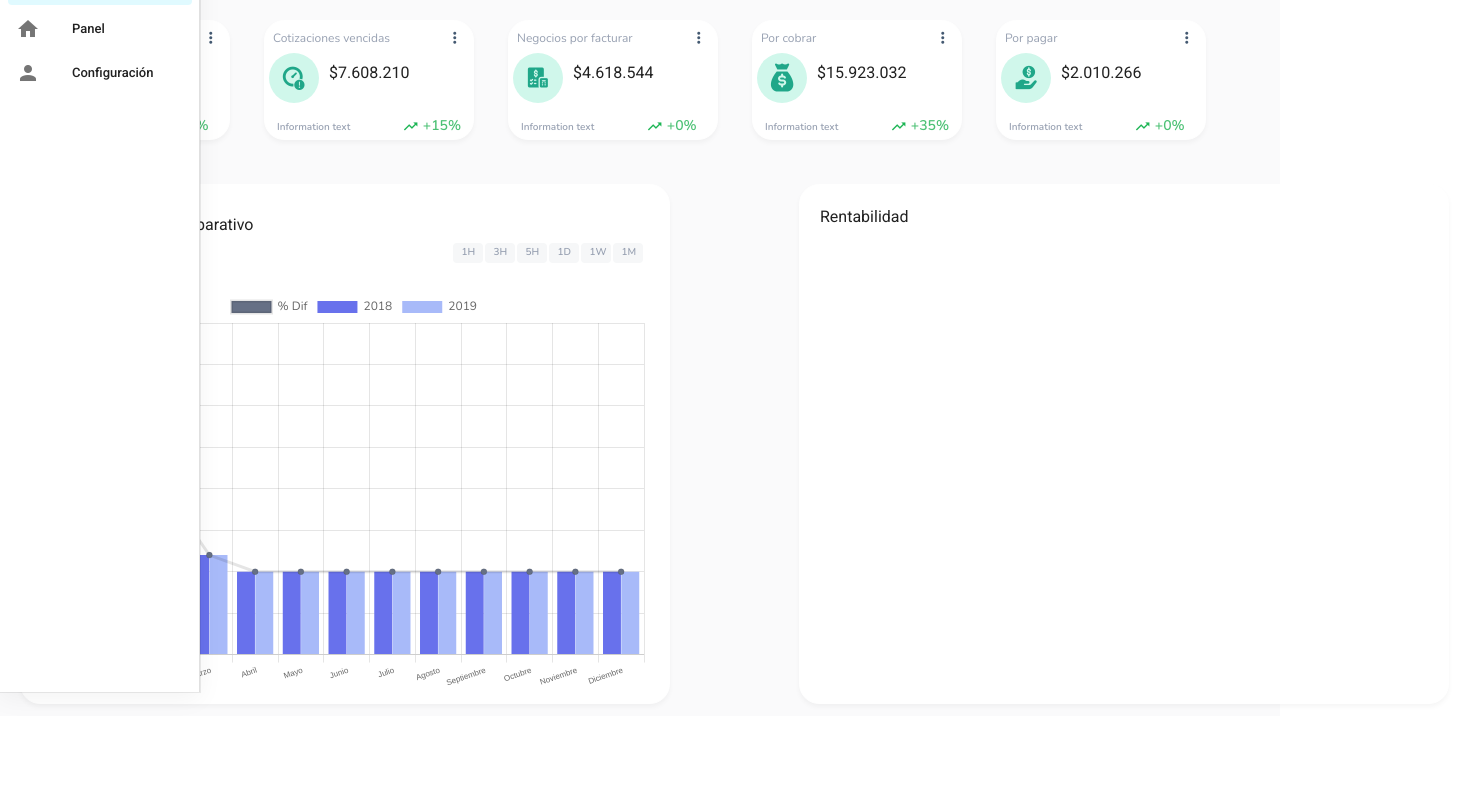
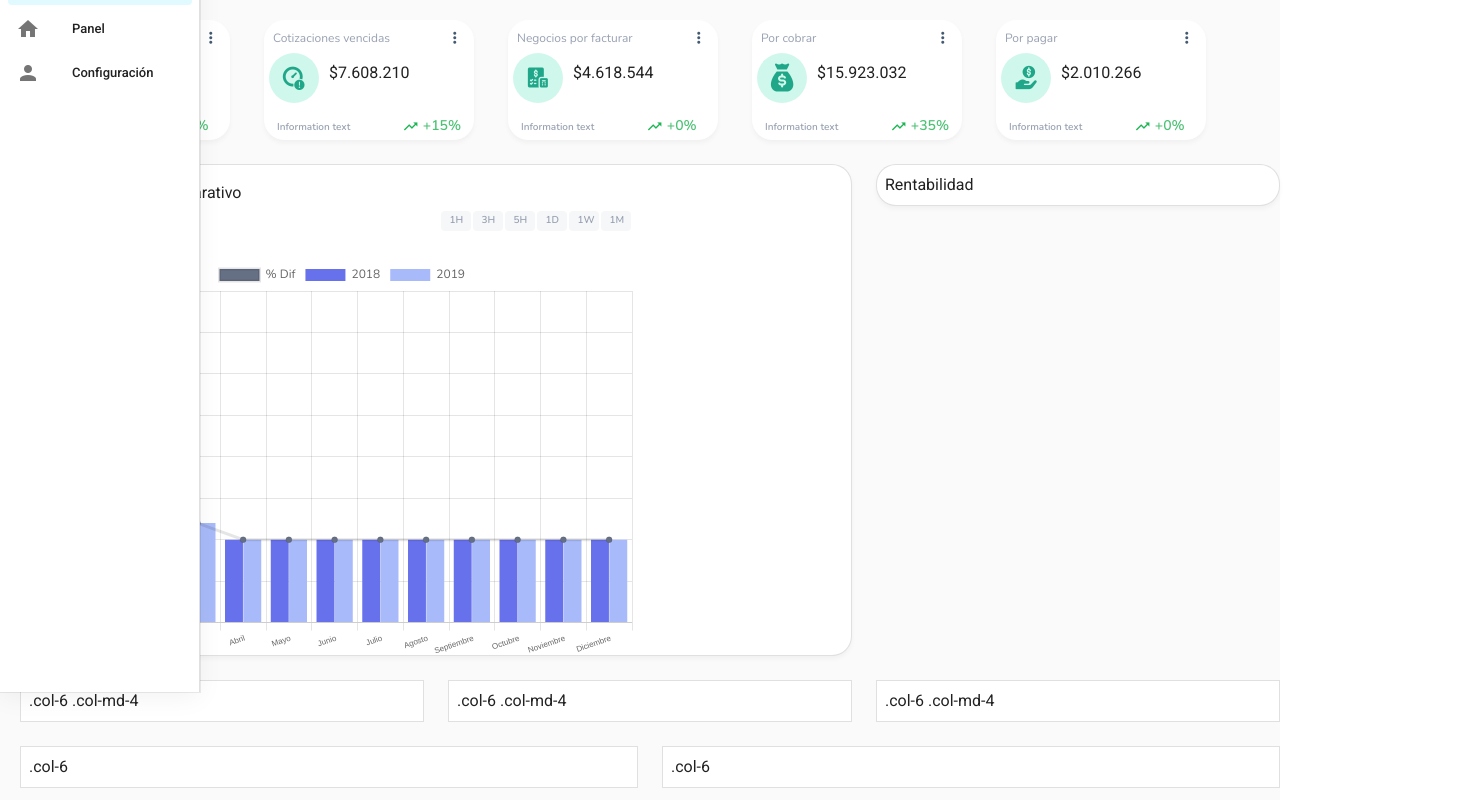
Before and after one commit to unabasesys/panel-gerencial-vue, a Vue app: page /dashboard in a window 1280 px wide. Shown: the part 108-908 px from the top of the page, 1460 px wide, since content can reach past the window. Before the commit the page ends 824 px from the top, so only its background shows below. Built offline with nearby package versions, Linux system fonts and the light colour scheme; some icons are missing.

Commit message:
asddasssssss

```diff
--- a/src/components/Dashboard.vue
+++ b/src/components/Dashboard.vue
@@ -73,8 +73,35 @@
             </v-card>
           </v-col>
         </v-row>
-        <v-row style="padding-top: 20px">
-          <v-col cols="7" style="margin-right: 30px">
+
+
+
+
+        <v-row>
+          <v-col cols="12" md="8">
+            <v-card class="pa-2 rounded-box-div" outlined> <ventas /> </v-card>
+          </v-col>
+          <v-col cols="6" md="4">
+            <v-card class="pa-2 rounded-box-div" outlined> Rentabilidad </v-card>
+          </v-col>
+        </v-row>
+
+        <!-- Columns start at 50% wide on mobile and bump up to 33.3% wide on desktop -->
+        <v-row>
+          <v-col v-for="n in 3" :key="n" cols="6" md="4">
+            <v-card class="pa-2" outlined tile> .col-6 .col-md-4 </v-card>
+          </v-col>
+        </v-row>
+
+        <!-- Columns are always 50% wide, on mobile and desktop -->
+        <v-row>
+          <v-col v-for="n in 2" :key="n" cols="6">
+            <v-card class="pa-2" outlined tile> .col-6 </v-card>
+          </v-col>
+        </v-row>
+
+        <!-- <v-row no-gutters>
+          <v-col>
             <v-card
               class="rounded-box"
               min-width="650"
@@ -90,7 +117,7 @@
             </v-card>
           </v-col>
 
-          <v-col cols="4" style="margin-right: 30px">
+          <v-col>
             <v-card
               class="rounded-box"
               min-width="650"
@@ -107,7 +134,7 @@
               </div>
             </v-card>
           </v-col>
-        </v-row>
+        </v-row> -->
       </div>
     </div>
   </div>
@@ -131,6 +158,7 @@ export default {
       user: "",
       activeAside: true,
       activeNav: true,
+      justify: ["start", "center", "end", "space-around", "space-between"],
       indicadores: [
         {
           name: "Cotizaciones por aprobar",
@@ -212,6 +240,13 @@ export default {
   background-color: white;
 }
 
+
+.rounded-box-div {
+  box-shadow: rgba(0, 0, 0, 0.04) 0px 3px 5px !important;
+  border-radius: 20px !important;
+  background-color: white;
+}
+
 .background-general {
   background-color: #fafafb;
 }
```
